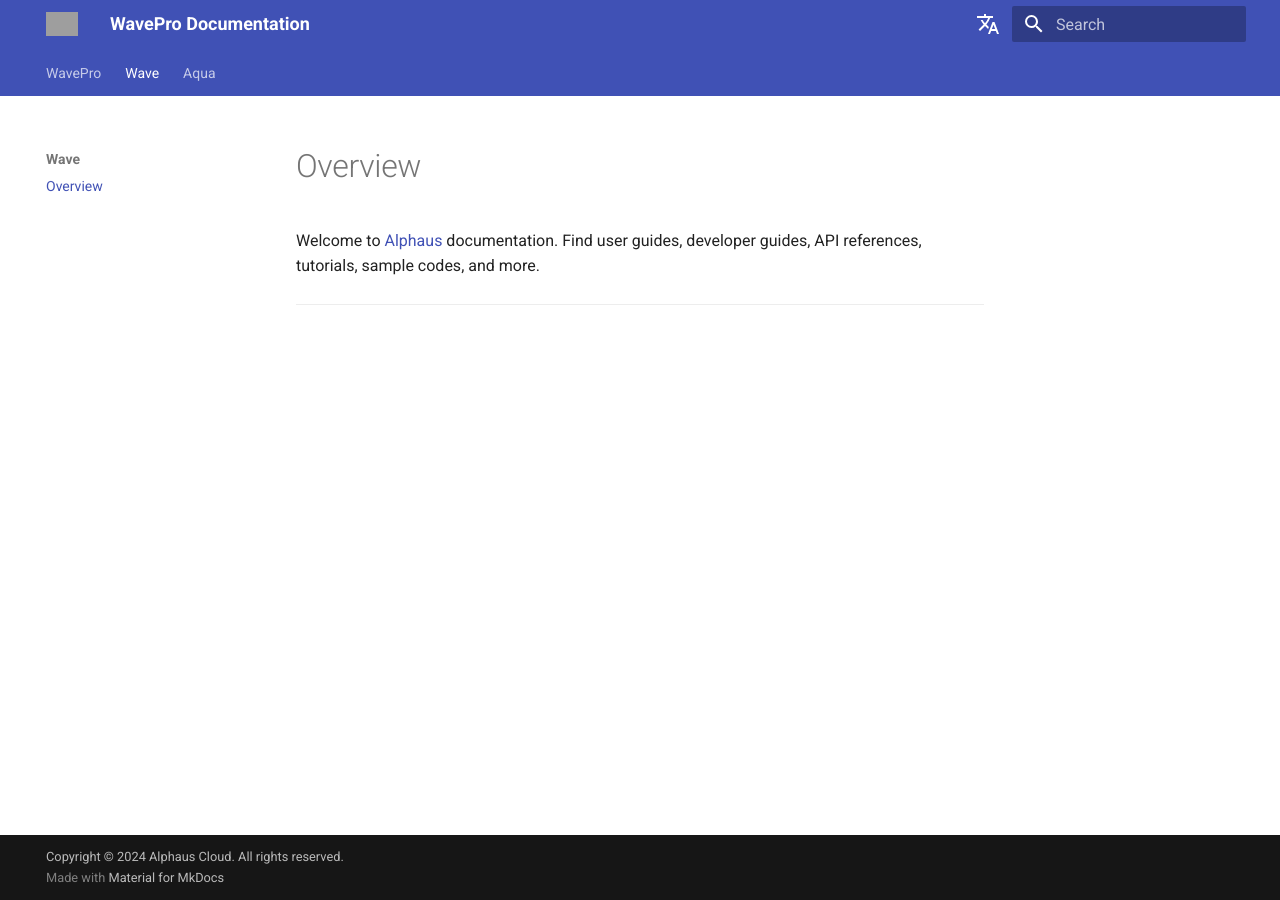
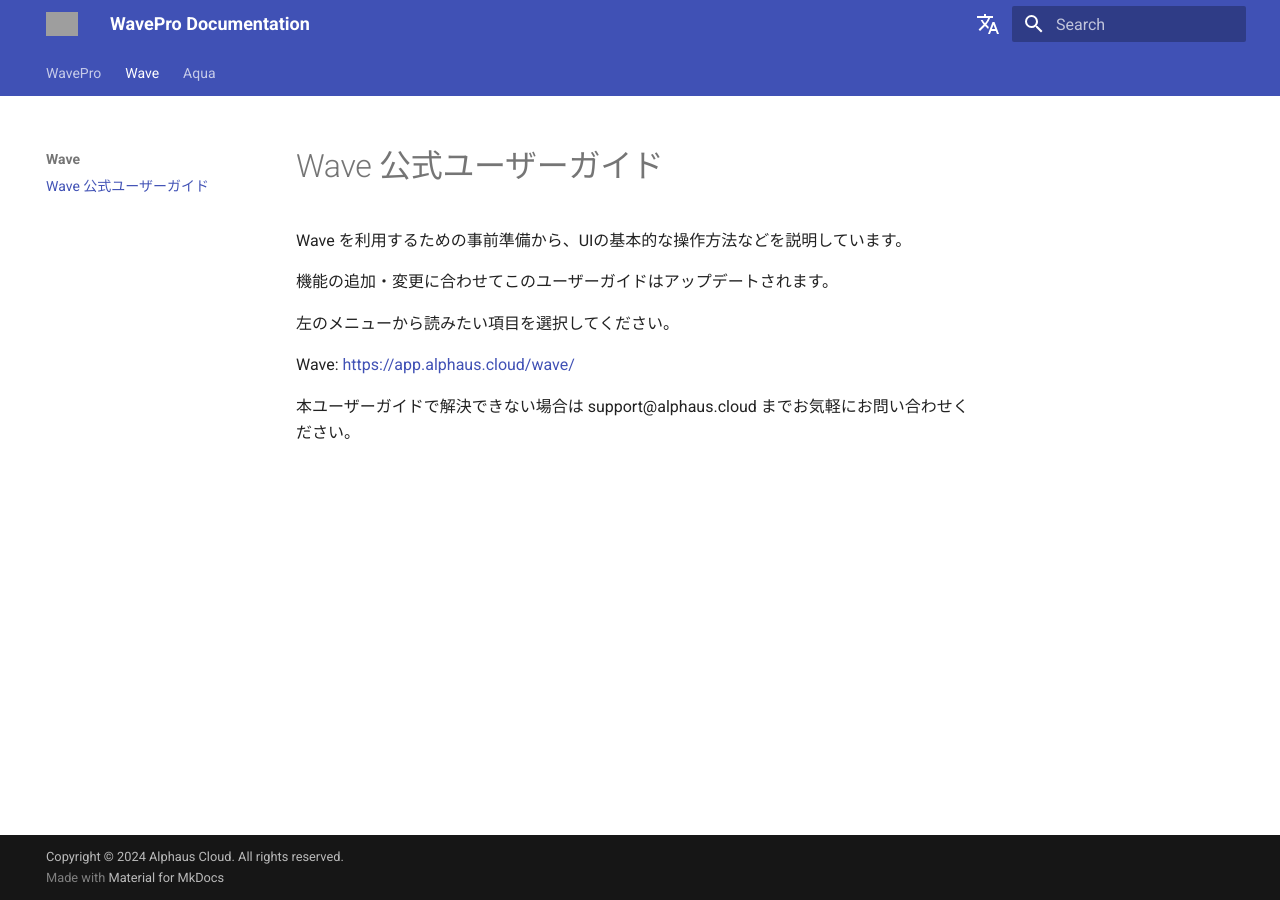
Before and after one commit to alphauslabs/wavedocs-ja, an MkDocs documentation site: the page built from docs/wave/index.md, in a window 1280 px wide. Built offline with MkDocs 1.6.1 and Material for MkDocs 9.7.7, drawn with Linux system fonts in a browser that asks for light colours; comment, search, counter and statistics services are not loaded; grey boxes are pictures that could not be loaded.

Commit message:
docs: wip wave

```diff
--- a/docs/wave/index.md
+++ b/docs/wave/index.md
@@ -1,5 +1,11 @@
-# Overview
+# Wave 公式ユーザーガイド
 
-Welcome to [Alphaus](https://alphaus.cloud/en/) documentation. Find user guides, developer guides, API references, tutorials, sample codes, and more.
+Wave を利用するための事前準備から、UIの基本的な操作方法などを説明しています。
 
----
+機能の追加・変更に合わせてこのユーザーガイドはアップデートされます。
+
+左のメニューから読みたい項目を選択してください。
+
+Wave: [https://app.alphaus.cloud/wave/](https://app.alphaus.cloud/wave/)
+
+本ユーザーガイドで解決できない場合は support@alphaus.cloud までお気軽にお問い合わせください。
```
Also changed, not shown: docs/index.md (+1 -1 lines).
